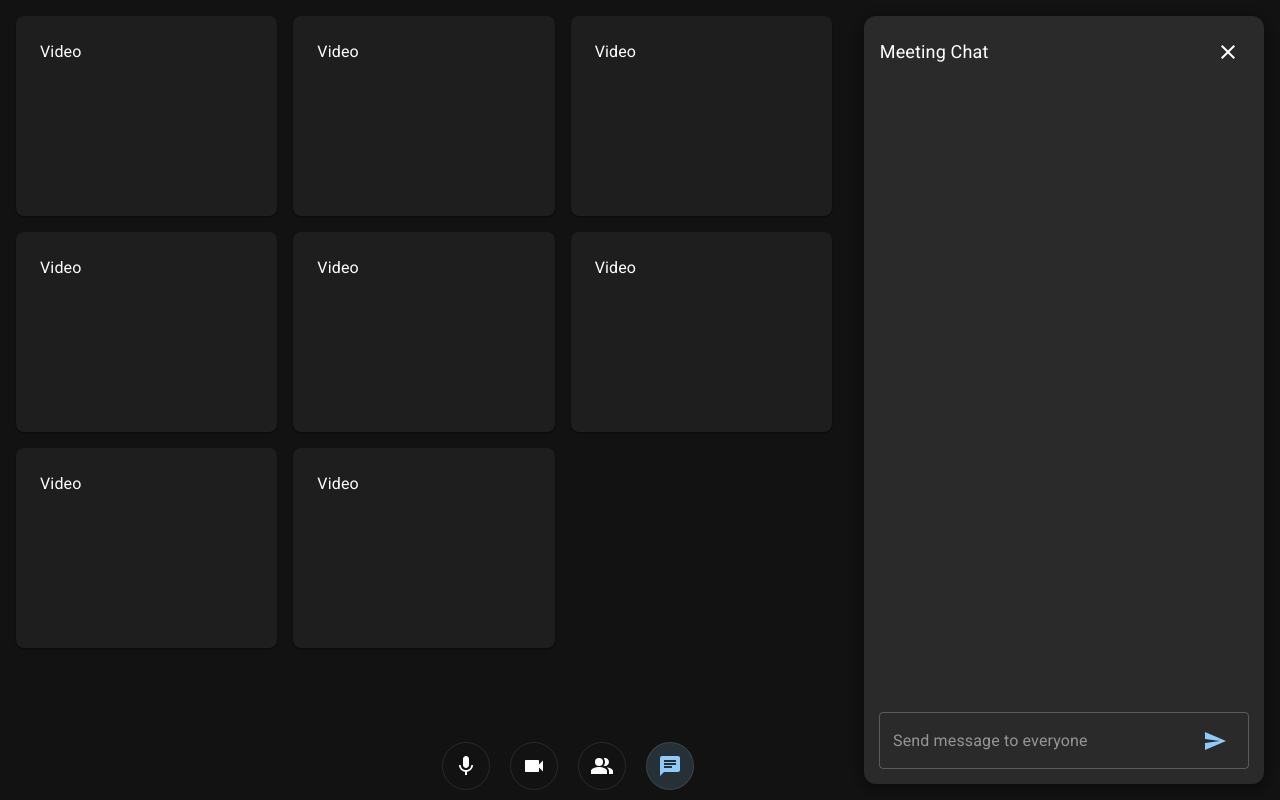
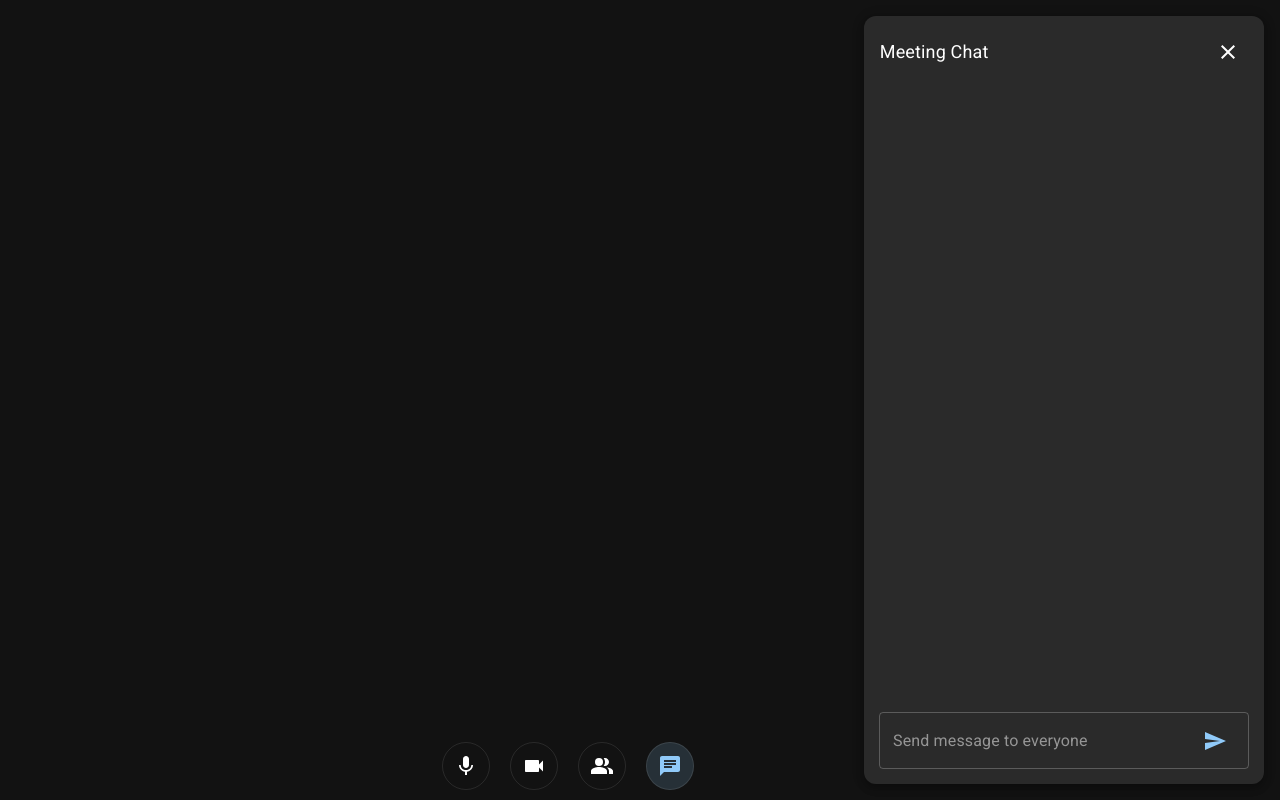
Before and after one commit to imharshal/together, a React (Vite) app: page / in a window 1280 px wide. Built offline with nearby package versions, Linux system fonts and the light colour scheme.

Commit message:
cleaned layout

```diff
--- a/package.json
+++ b/package.json
@@ -13,6 +13,7 @@
     "@emotion/styled": "^11.10.4",
     "@mui/icons-material": "^5.10.6",
     "@mui/material": "^5.10.8",
+    "peerjs": "^1.4.7",
     "react": "^18.2.0",
     "react-dom": "^18.2.0"
   },
--- a/src/Context.jsx
+++ b/src/Context.jsx
@@ -1,2 +1,3 @@
 import { createContext } from "react";
 export const TabControlContext = createContext(null);
+export const VideoFrameContext = createContext(null);
--- a/src/components/meeting-room/PersonVideo.jsx
+++ /dev/null
@@ -1,19 +0,0 @@
-import { Paper } from "@mui/material";
-import React from "react";
-
-function PersonVideo() {
-  return (
-    <Paper
-      sx={{
-        minHeight: 200,
-        minWidth: 200,
-        p: 3,
-        borderRadius: 2,
-      }}
-    >
-      Video
-    </Paper>
-  );
-}
-
-export default PersonVideo;
--- a/src/components/meeting-room/VideoContainer.jsx
+++ b/src/components/meeting-room/VideoContainer.jsx
@@ -1,29 +1,49 @@
 import { Box, Stack } from "@mui/material";
-import React from "react";
-import PersonVideo from "./PersonVideo";
+import React, { useEffect, useState } from "react";
+import VideoFrame from "./VideoFrame";
+import { VideoFrameContext } from "../../Context";
+const grid = {
+  display: "grid",
+  gap: 2,
+  gridTemplateColumns: "repeat(auto-fill, minmax(250px, auto))",
+  alignContent: "start ",
+  gridTemplateRows: "repeat(auto-fill, minmax(250px, 1fr))",
+  p: 2,
+  mb: 4,
+};
 
-function VideoContainer() {
+function VideoContainer({ videos }) {
+  const styles = {
+    position: "relative",
+    display: "flex",
+    flex: "1 1 300px",
+    flexFlow: "row wrap",
+    justifyContent: "center",
+    height: "100%",
+    width: "100%",
+    gap: 1,
+    p: 2,
+  };
+  const len = 8;
+  let size = 0;
+  const width = [100, 50, 40, 30, 25, 20, 15];
+  const breakpoint = [1, 2, 4, 6, 12, 20, 30];
+  if (len <= breakpoint[0]) size = 0;
+  else if (len <= breakpoint[1]) size = 1;
+  else if (len <= breakpoint[2]) size = 2;
+  else if (len <= breakpoint[3]) size = 3;
+  else if (len <= breakpoint[4]) size = 4;
+  else if (len <= breakpoint[5]) size = 5;
+  else if (len >= breakpoint[6]) size = 6;
+
   return (
-    <Box
-      sx={{
-        display: "grid",
-        gap: 2,
-        gridTemplateColumns: "repeat(auto-fill, minmax(250px, auto))",
-        height: "100%",
-        alignContent: "start",
-        p: 2,
-        mb: 4,
-      }}
-    >
-      <PersonVideo />
-      <PersonVideo />
-      <PersonVideo />
-      <PersonVideo />
-      <PersonVideo />
-      <PersonVideo />
-      <PersonVideo />
-      <PersonVideo />
-    </Box>
+    <VideoFrameContext.Provider value={width[size]}>
+      <Box sx={styles}>
+        {[...Array(len)].map((e, i) => (
+          <VideoFrame key={i} />
+        ))}
+      </Box>
+    </VideoFrameContext.Provider>
   );
 }
 
--- /dev/null
+++ b/src/components/meeting-room/VideoFrame.jsx
@@ -0,0 +1,23 @@
+import { Paper } from "@mui/material";
+import React, { useContext } from "react";
+import { VideoFrameContext } from "../../Context";
+
+function VideoFrame() {
+  const size = useContext(VideoFrameContext);
+  return (
+    <Paper
+      sx={{
+        width: "100%",
+        flexShrink: 0,
+        flexBasis: `calc(${size}% - 10px)`,
+        objectFit: "cover",
+        borderRadius: 2,
+        p: 2,
+      }}
+    >
+      Video
+    </Paper>
+  );
+}
+
+export default VideoFrame;
--- a/src/layouts/MeetingRoom.jsx
+++ b/src/layouts/MeetingRoom.jsx
@@ -1,22 +1,26 @@
 import { Box, Slide, Stack } from "@mui/material";
-import { useContext, useRef, useState } from "react";
+import { useContext, useRef, useState, useEffect } from "react";
 import MeetingActions from "../components/meeting-room/MeetingActions";
 import VideoContainer from "../components/meeting-room/VideoContainer";
 import Controls from "../components/right-panel/Controls";
 import RightContainer from "../components/right-panel/RightContainer";
 import { TabControlContext } from "../Context";
 const MeetingRoom = () => {
-  const containerRef = useRef(null);
   const [tab, setTab] = useState("chat");
   const handleChange = (event, tab) => {
     setTab(tab);
   };
+
   return (
     <TabControlContext.Provider value={{ tab, handleChange }}>
-      <Stack direction="row" ref={containerRef} height="100vh" maxWidth="100vw">
-        <Box flexGrow="100" padding={0}>
-          <VideoContainer />
-        </Box>
+      <Stack direction="row" height="100vh" maxWidth="100vw">
+        <Box
+          flexGrow="100"
+          width="100%"
+          alignItems="center"
+          pb={1}
+          mb={6}
+        ></Box>
         <Slide direction="left" in={tab ? true : false}>
           <RightContainer />
         </Slide>
--- a/src/main.jsx
+++ b/src/main.jsx
@@ -1,10 +1,10 @@
-import React from 'react'
-import ReactDOM from 'react-dom/client'
-import App from './App'
-import './index.css'
+import React from "react";
+import ReactDOM from "react-dom/client";
+import App from "./App";
+import "./index.css";
 
-ReactDOM.createRoot(document.getElementById('root')).render(
-  <React.StrictMode>
-    <App />
-  </React.StrictMode>
-)
+ReactDOM.createRoot(document.getElementById("root")).render(
+  // <React.StrictMode>
+  <App />
+  // </React.StrictMode>
+);
```
Also changed, not shown: 1 other file (tests, documents, lock files or other folders).
